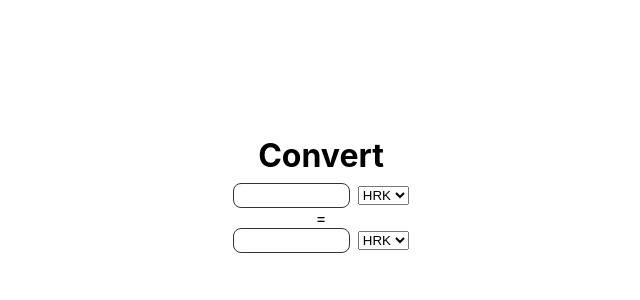
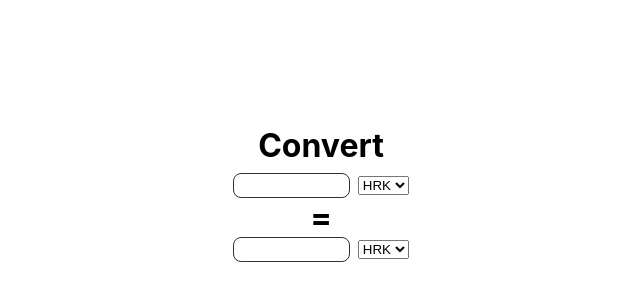
Before and after one commit to ivanradunkovic/React-Currency-Converter, a React (Create React App) app: page / in a window 1280 px wide. Shown: the part 206-506 px from the top of the page, without its empty margins (319-959 px from the left). Built offline with nearby package versions, Linux system fonts and the light colour scheme.

Commit message:
Added style to = sign. Style is complete for now.

```diff
--- a/src/App.css
+++ b/src/App.css
@@ -22,3 +22,8 @@ h1 {
 select {
   margin-left: .5rem;
 }
+
+.equals {
+  font-weight: bold;
+  font-size: 2rem;
+}
--- a/src/App.js
+++ b/src/App.js
@@ -7,7 +7,7 @@ function App() {
     <>
     <h1>Convert</h1>
     <CurrencyRow />
-    <div>=</div>
+    <div className="equals">=</div>
     <CurrencyRow />
     </>
   )
```
